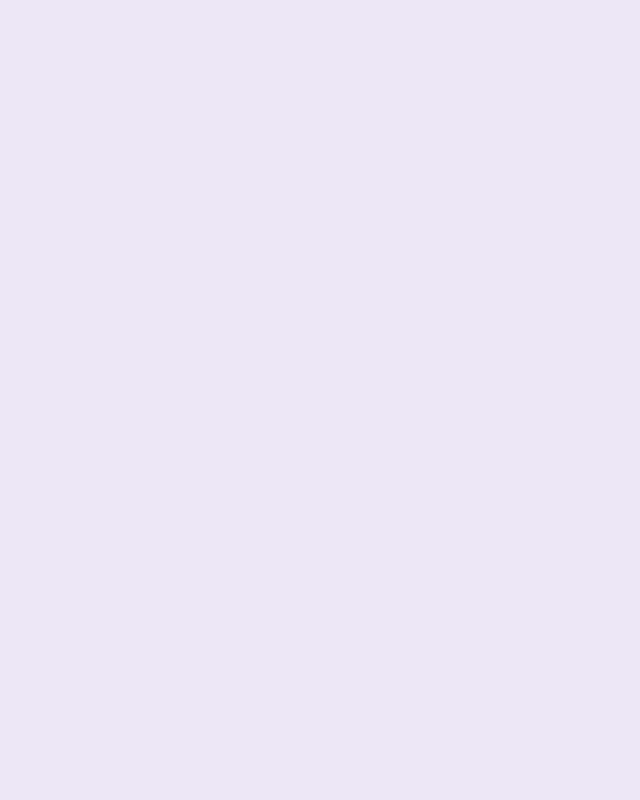
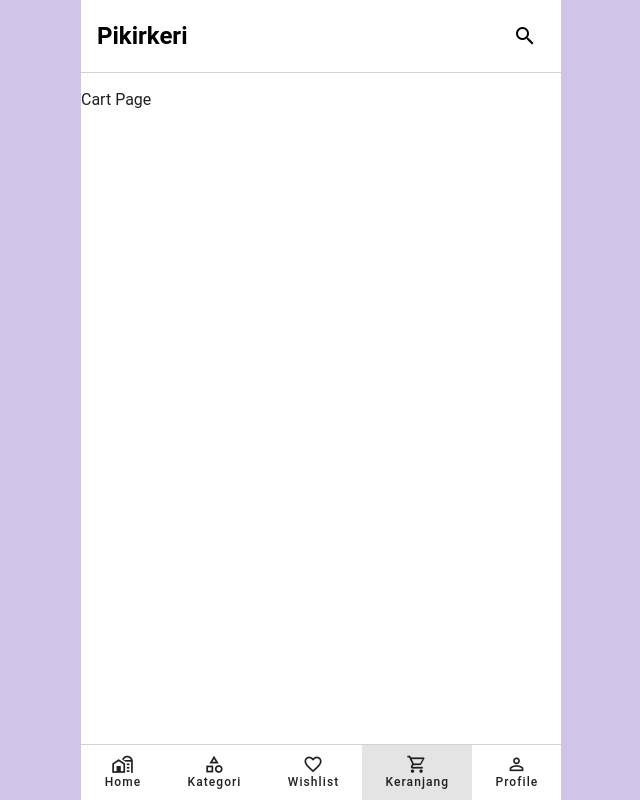
Before and after one commit to andomatthew/pikirkeri-shop, a Vue app: page /cart in a window 1280 px wide. Before the commit this address had no page. Shown: the whole page, without its empty margins (319-959 px from the left). Built offline with nearby package versions, Linux system fonts and the light colour scheme.

Commit message:
style: layout, set routing

```diff
--- a/src/App.vue
+++ b/src/App.vue
@@ -1,11 +1,11 @@
 <template>
-  <div class="wrapper">
-    <router-view />
-  </div>
+<layout-default>
+  <router-view />
+</layout-default>
 </template>
 
 <script setup>
-
+import LayoutDefault from './layouts/LayoutDefault.vue';
 </script>
 
 <style lang="scss" scoped></style>
--- a/src/assets/scss/app.scss
+++ b/src/assets/scss/app.scss
@@ -15,15 +15,36 @@ input::-webkit-inner-spin-button {
   margin: 0;
 }
 
+#app {
+  background-color: #d1c4e9;
+}
+
+.v-bottom-navigation {
+  border-top: 1px solid lightgrey !important;
+  max-width: 480px !important;
+  left: unset !important;
+}
+
 .wrapper {
-  background-color: #EDE7F6;
-  height: 100vh;
-  width: 100vw;
+  width: 480px;
+  margin: 0 auto;
 
   &--content {
     background-color: #fff;
-    max-width: 599px;
-    margin: 0 auto;
+    max-width: 480px;
     height: inherit;
+    overflow-y: auto;
+    position: relative;
   }
 }
+
+.topbar {
+  max-width: 480px !important;
+  position: fixed;
+  z-index: 1;
+  border-bottom: 1px solid lightgrey;
+
+  &-height {
+    height: 72px;
+  }
+}
--- /dev/null
+++ b/src/components/TopBar.vue
@@ -0,0 +1,25 @@
+<template>
+  <!--topbar-->
+  <v-container class="topbar bg-white">
+    <v-row no-gutters class="align-center">
+      <v-col>
+        <h2>Pikirkeri</h2>
+      </v-col>
+      <v-col class="d-flex justify-end">
+        <v-btn icon variant="text" size="small">
+          <v-icon icon="mdi-magnify" size="24"></v-icon>
+        </v-btn>
+      </v-col>
+    </v-row>
+  </v-container>
+  <div class="topbar-height"></div>
+  <!--topbar-->
+</template>
+
+<script setup>
+
+</script>
+
+<style lang="scss" scoped>
+
+</style>
--- /dev/null
+++ b/src/components/navigation/BottomNavigation.vue
@@ -0,0 +1,24 @@
+<template>
+  <v-bottom-navigation elevation="0" grow>
+    <v-btn
+      v-for="item in menu"
+      :value="item.value"
+      :to="item.props.to"
+    >
+      <v-icon>{{ item.icon }}</v-icon>
+      {{ item.title }}
+    </v-btn>
+  </v-bottom-navigation>
+</template>
+
+<script setup>
+import { ref } from 'vue'
+import MENU from '../../data/bottomBar';
+
+const menu = ref([...MENU])
+
+</script>
+
+<style lang="scss" scoped>
+
+</style>
--- /dev/null
+++ b/src/data/bottomBar.js
@@ -0,0 +1,44 @@
+const MENU = [
+  {
+    title: 'Home',
+    value: 'home',
+    icon: 'mdi-home-silo-outline',
+    props: {
+      to: '/'
+    }
+  },
+  {
+    title: 'Kategori',
+    value: 'categories',
+    icon: 'mdi-shape-outline',
+    props: {
+      to: '/categories'
+    }
+  },
+  {
+    title: 'Wishlist',
+    value: 'wishlist',
+    icon: 'mdi-heart-outline',
+    props: {
+      to: '/wishlist'
+    }
+  },
+  {
+    title: 'Keranjang',
+    value: 'cart',
+    icon: 'mdi-cart-outline',
+    props: {
+      to: '/cart'
+    }
+  },
+  {
+    title: 'Profile',
+    value: 'profile',
+    icon: 'mdi-account-outline',
+    props: {
+      to: '/profile'
+    }
+  },
+]
+
+export default MENU
--- /dev/null
+++ b/src/layouts/LayoutDefault.vue
@@ -0,0 +1,20 @@
+<template>
+  <v-app class="wrapper">
+    <div class="wrapper-content">
+      <top-bar />
+      <v-main class="py-4">
+        <slot />
+      </v-main>
+      <bottom-navigation />
+    </div>
+  </v-app>
+</template>
+
+<script setup>
+import BottomNavigation from '../components/navigation/BottomNavigation.vue';
+import TopBar from '../components/TopBar.vue';
+</script>
+
+<style lang="scss" scoped>
+
+</style>
--- a/src/router/index.js
+++ b/src/router/index.js
@@ -9,6 +9,38 @@ const routes = [
     name: 'HomePage',
     component: () => import('@/views/HomePage/index.vue'),
   },
+  {
+    meta: {
+      title: 'Kategori',
+    },
+    path: '/categories',
+    name: 'CategoiesPage',
+    component: () => import('@/views/CategoriesPage/index.vue'),
+  },
+  {
+    meta: {
+      title: 'Wishlist',
+    },
+    path: '/wishlist',
+    name: 'WishlistPage',
+    component: () => import('@/views/WishlistPage/index.vue'),
+  },
+  {
+    meta: {
+      title: 'Keranjang',
+    },
+    path: '/cart',
+    name: 'CartPage',
+    component: () => import('@/views/CartPage/index.vue'),
+  },
+  {
+    meta: {
+      title: 'Profile',
+    },
+    path: '/profile',
+    name: 'ProfilePage',
+    component: () => import('@/views/ProfilePage/index.vue'),
+  },
 ]
 
 const router = createRouter({
--- /dev/null
+++ b/src/views/CartPage/index.vue
@@ -0,0 +1,13 @@
+<template>
+  <div>
+    Cart Page
+  </div>
+</template>
+
+<script setup>
+
+</script>
+
+<style lang="scss" scoped>
+
+</style>
--- /dev/null
+++ b/src/views/CategoriesPage/index.vue
@@ -0,0 +1,11 @@
+<template>
+  Categories Page
+</template>
+
+<script setup>
+
+</script>
+
+<style lang="scss" scoped>
+
+</style>
--- a/src/views/HomePage/index.vue
+++ b/src/views/HomePage/index.vue
@@ -1,24 +1,55 @@
 <template>
-  <div class="wrapper--content">
-    <!--topbar-->
-    <v-container>
-      <v-row no-gutters class="align-center">
-        <v-col>
-          <h2>Pikirkeri</h2>
-        </v-col>
-        <v-col class="d-flex justify-end">
-          <v-btn icon variant="text" size="small">
-            <v-icon icon="mdi-magnify" size="24"></v-icon>
-          </v-btn>
-        </v-col>
-      </v-row>
-    </v-container>
-    <!--topbar-->
-  </div>
+  <v-carousel
+      cycle
+      interval="1000"
+      :show-arrows="false"
+      hide-delimiters
+      height="480"
+    >
+    <v-carousel-item
+      v-for="product in products"
+      :src="product.image"
+    />
+  </v-carousel>
+
+  <v-row class="mt-0 mx-0">
+    <v-col
+      cols="6"
+      v-for="category in categories"
+    >
+      <v-card
+        rounded="lg"
+        flat
+        color="deep-purple"
+        width="100%"
+        height="270"
+        :title="category"
+      ></v-card>
+    </v-col>
+  </v-row>
 </template>
 
 <script setup>
+import { onMounted, ref } from 'vue';
 
+const products = ref([])
+const fetchProducts = async () => {
+  const response = await fetch(`${import.meta.env.VITE_FAKESTORE_API}/products?limit=5`)
+  const res = await response.json()
+  products.value = res
+}
+
+const categories = ref([])
+const fetchCategories = async () => {
+  const response = await fetch(`${import.meta.env.VITE_FAKESTORE_API}/products/categories`)
+  const res = await response.json()
+  categories.value = res
+}
+
+onMounted(() => {
+  fetchProducts()
+  fetchCategories()
+})
 </script>
 
 <style lang="scss" scoped>
--- /dev/null
+++ b/src/views/ProfilePage/index.vue
@@ -0,0 +1,13 @@
+<template>
+  <div>
+    Profile Page
+  </div>
+</template>
+
+<script setup>
+
+</script>
+
+<style lang="scss" scoped>
+
+</style>
--- /dev/null
+++ b/src/views/WishlistPage/index.vue
@@ -0,0 +1,13 @@
+<template>
+  <div>
+    Wishlist Page
+  </div>
+</template>
+
+<script setup>
+
+</script>
+
+<style lang="scss" scoped>
+
+</style>
```
